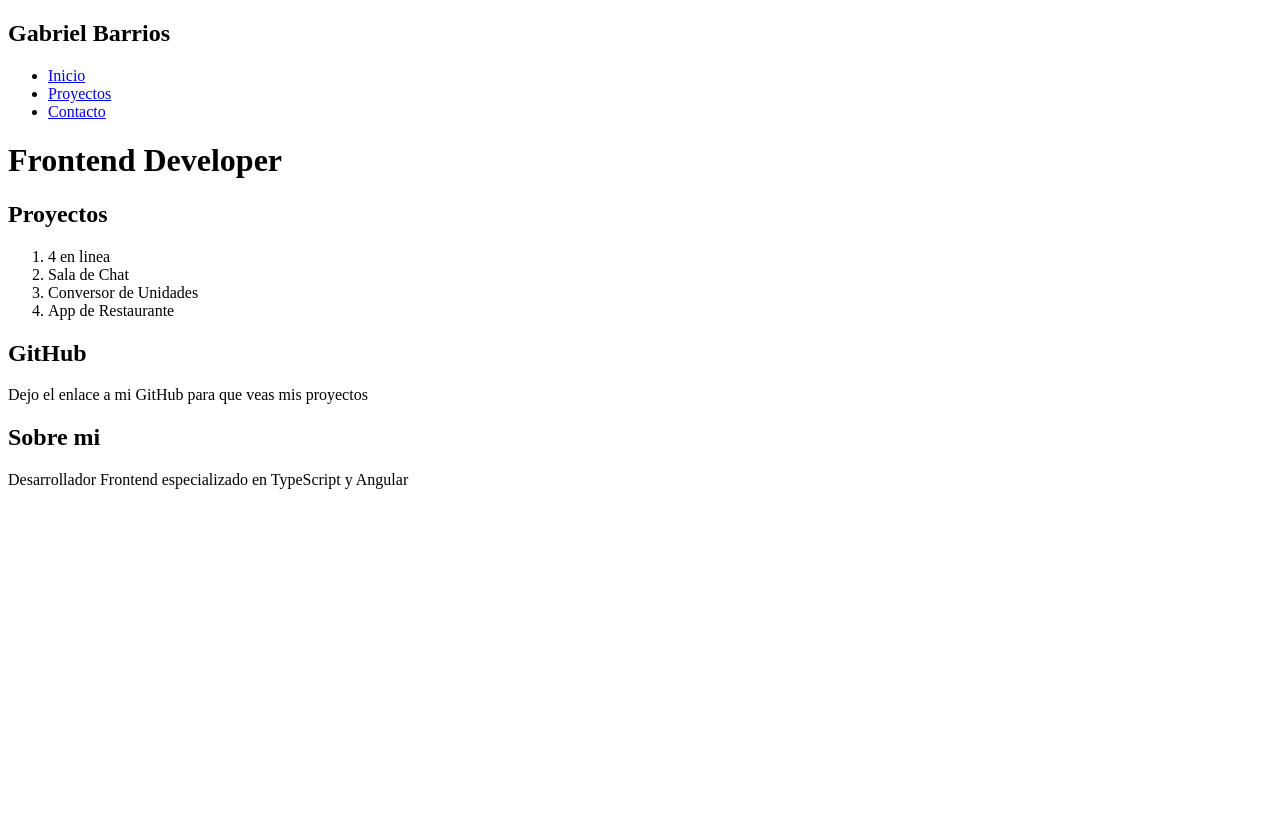
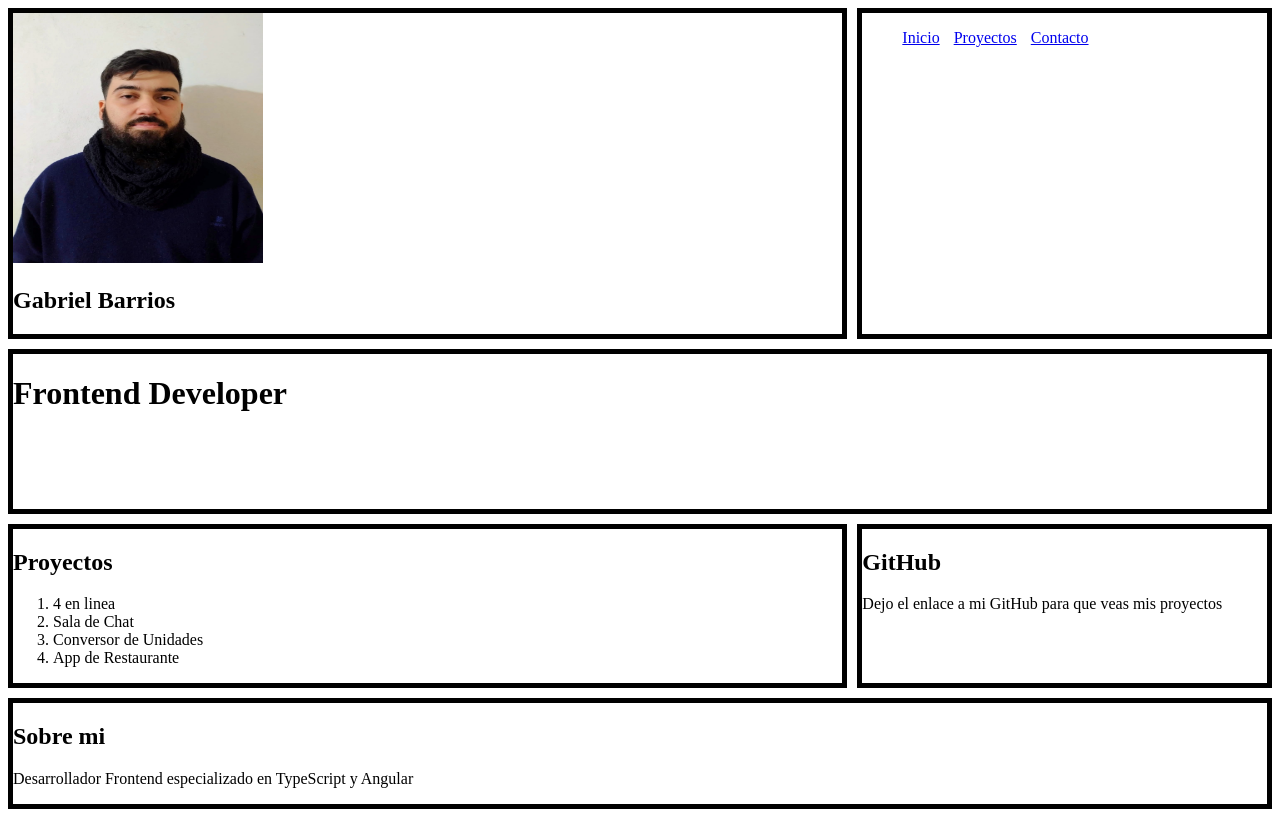
Before and after one commit to GabrielBarrios17/porfolio, a plain HTML site: page index.html in a window 1280 px wide. Drawn offline with Linux system fonts and the light colour scheme.

Commit message:
add styles/update index

```diff
--- /dev/null
+++ b/assets/css/styles.css
@@ -0,0 +1,59 @@
+header{
+    display: grid;
+    grid-template-columns: repeat(3, 1fr);
+    grid-template-rows: repeat(1, 1fr);
+    gap: 10px;
+}
+
+.cont_header {
+    border: 5px solid;
+    grid-column: span 2 / span 2;
+}
+
+.cont_nav {
+    border: 5px solid;
+    grid-column-start: 3;
+}
+
+.cont_nav li {
+    display: inline;
+    margin-right: 10px;
+}
+
+main {
+    margin-top: 10px;
+    display: grid;
+    grid-template-columns: repeat(3, 1fr);
+    grid-template-rows: repeat(2, 1fr);
+    gap: 10px;
+}
+
+.cont_title {
+    border: 5px solid;
+    grid-column: span 3 / span 3;
+}
+
+.cont_proy {
+    border: 5px solid;
+    grid-column: span 2 / span 2;
+    grid-row-start: 2;
+}
+
+.cont_git {
+    border: 5px solid;
+    grid-column-start: 3;
+    grid-row-start: 2;
+}
+
+footer {
+    margin-top: 10px;
+    display: grid;
+    grid-template-columns: repeat(3, 1fr);
+    grid-template-rows: repeat(1, 1fr);
+    gap: 10px;
+}
+
+.cont_foot {
+    border: 5px solid;
+    grid-column: span 3 / span 3;
+}
--- a/index.html
+++ b/index.html
@@ -21,20 +21,21 @@
         <meta property="og:image:height" content="600">
 
         <link rel="icon" href="assets\img\favicon.svg" type="image/svg">
-        <link rel="stylesheet" href="styles.css">
+        <link rel="stylesheet" href="assets\css\styles.css">
     </head>
     <body>
         <header>
             <div class="cont_header">
+                <img src="assets\img\foto_carnet.jpeg" alt="Foto de Gabriel" title="Gabriel Barrios" width="250" height="250">
                 <h2>Gabriel Barrios</h2>
-                <nav>
-                    <ul>
-                        <li><a href="#inicio">Inicio</a></li>
-                        <li><a href="#proyectos">Proyectos</a></li>
-                        <li><a href="#contacto">Contacto</a></li>
-                    </ul>
-                </nav>
             </div>
+            <nav class="cont_nav">
+                <ul>
+                    <li><a href="#inicio">Inicio</a></li>
+                    <li><a href="#proyectos">Proyectos</a></li>
+                    <li><a href="#contacto">Contacto</a></li>
+                </ul>
+            </nav>
         </header>
         <main>
             <span class="cont_title">
```
Also changed, not shown: assets/img/foto_carnet.jpeg (added).
